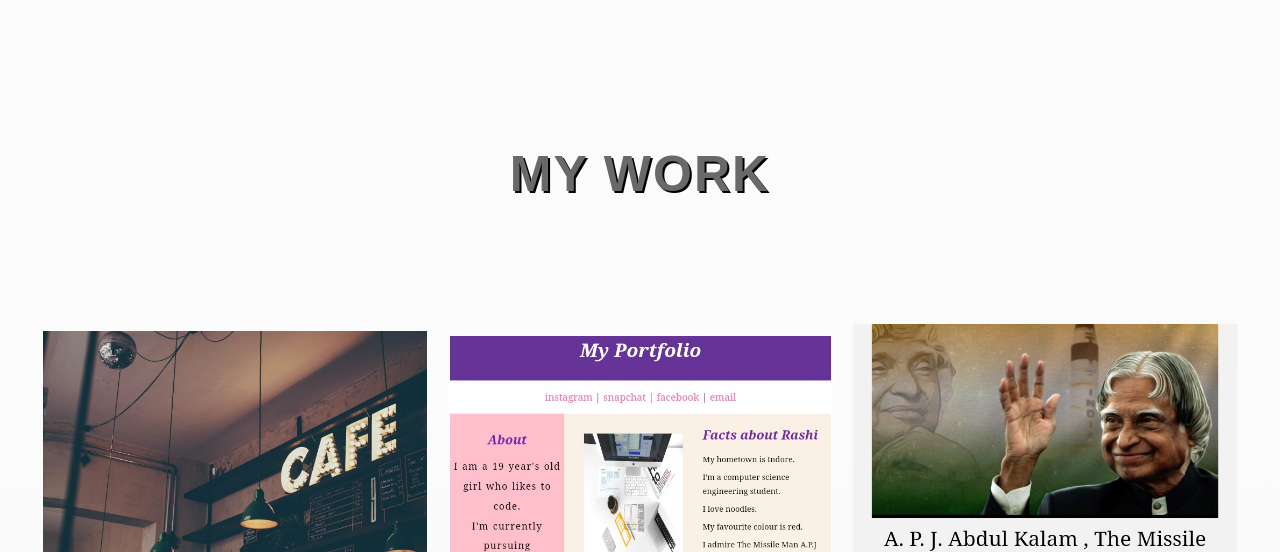
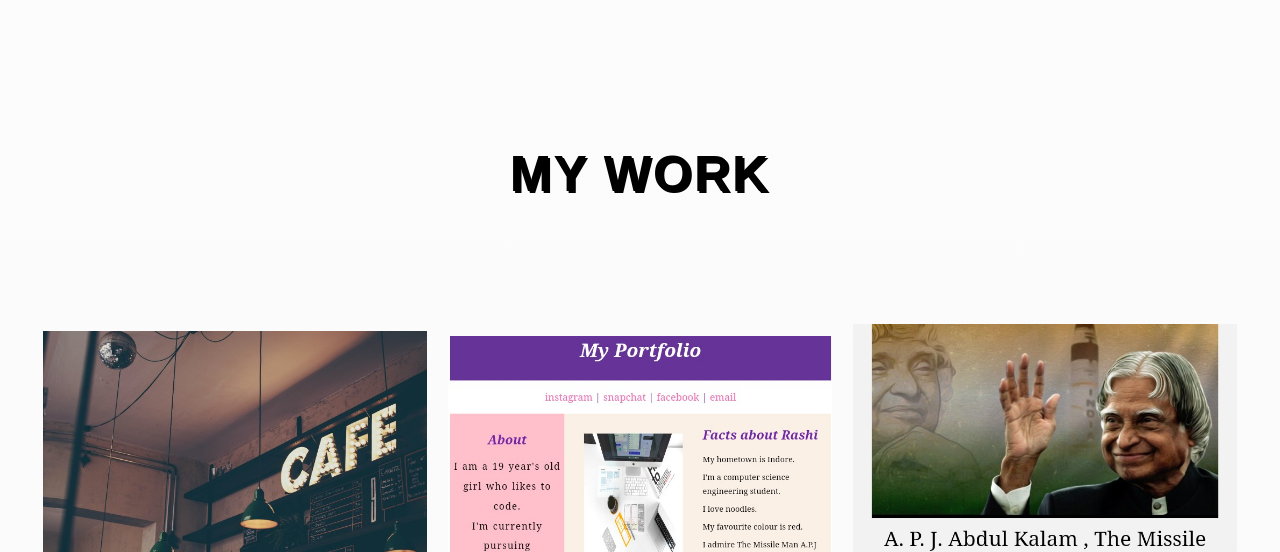
Before and after one commit to rashi1405/portfolio, a plain HTML site: page index.html in a window 1280 px wide. Shown: the part 900-1452 px from the top of the page. Drawn offline with Linux system fonts and the light colour scheme.

Commit message:
Update style.css

```diff
--- a/style.css
+++ b/style.css
@@ -2,7 +2,7 @@ body {
 
     font-size: 20px;
 
-    background-color: #f2f2f2;
+    background-color: white;
 
     background-image: linear-gradient(white,#f2f2f2);
 
@@ -43,9 +43,9 @@ nav a:hover {
 
 nav a:visited {
 
-  color: #C3B3DA;
+  color: black;
+}
 
-}
 fieldset{
 
   background-image: linear-gradient( #6194D1 ,royalblue);
@@ -276,12 +276,13 @@ progress {
 }
 
 h2 {
+  font-style: Aladin ;
 
   font-size: 50px;
 
   text-align: center;
 
-  color: dimgrey;
+  color: black;
 
   padding : 10px;
 
```
